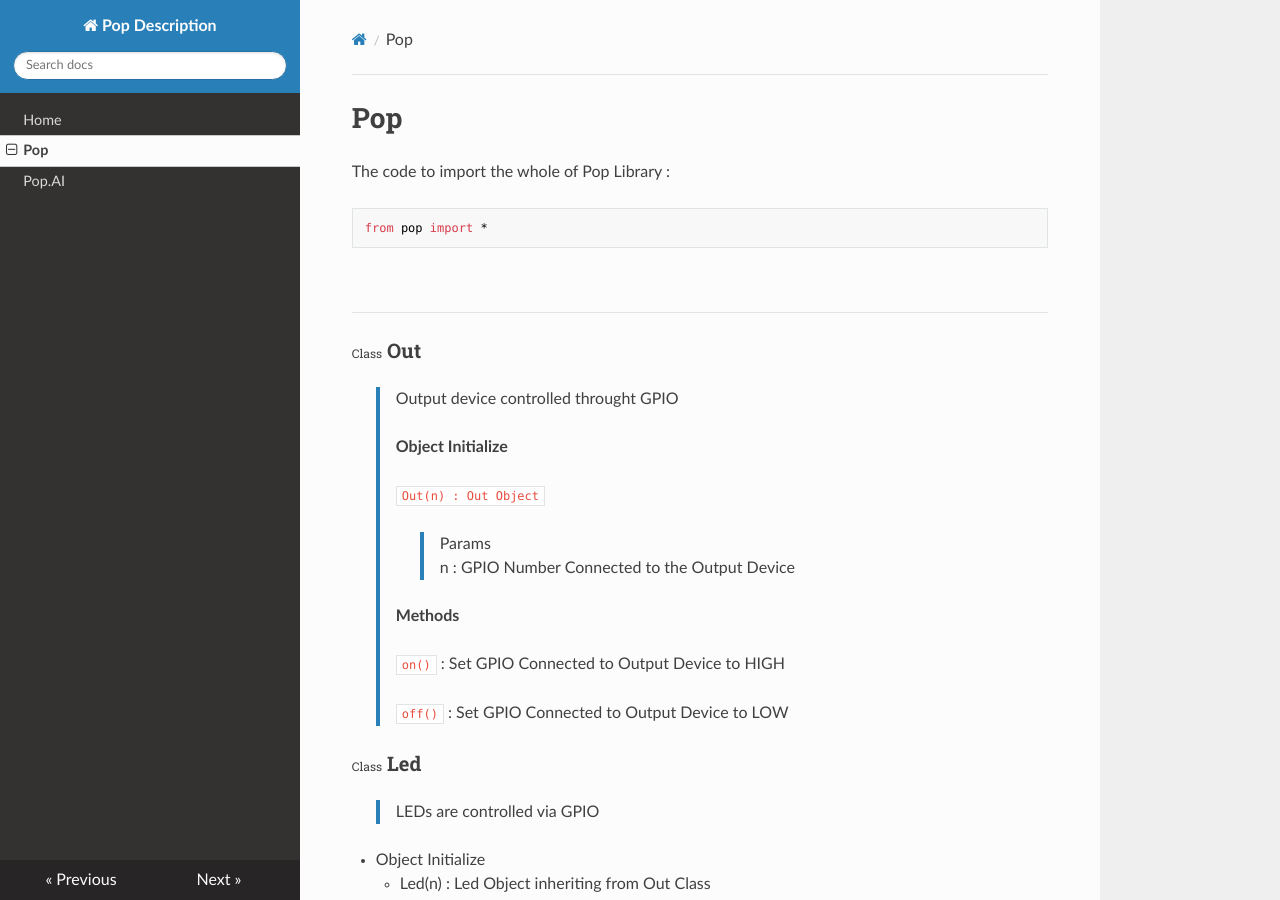
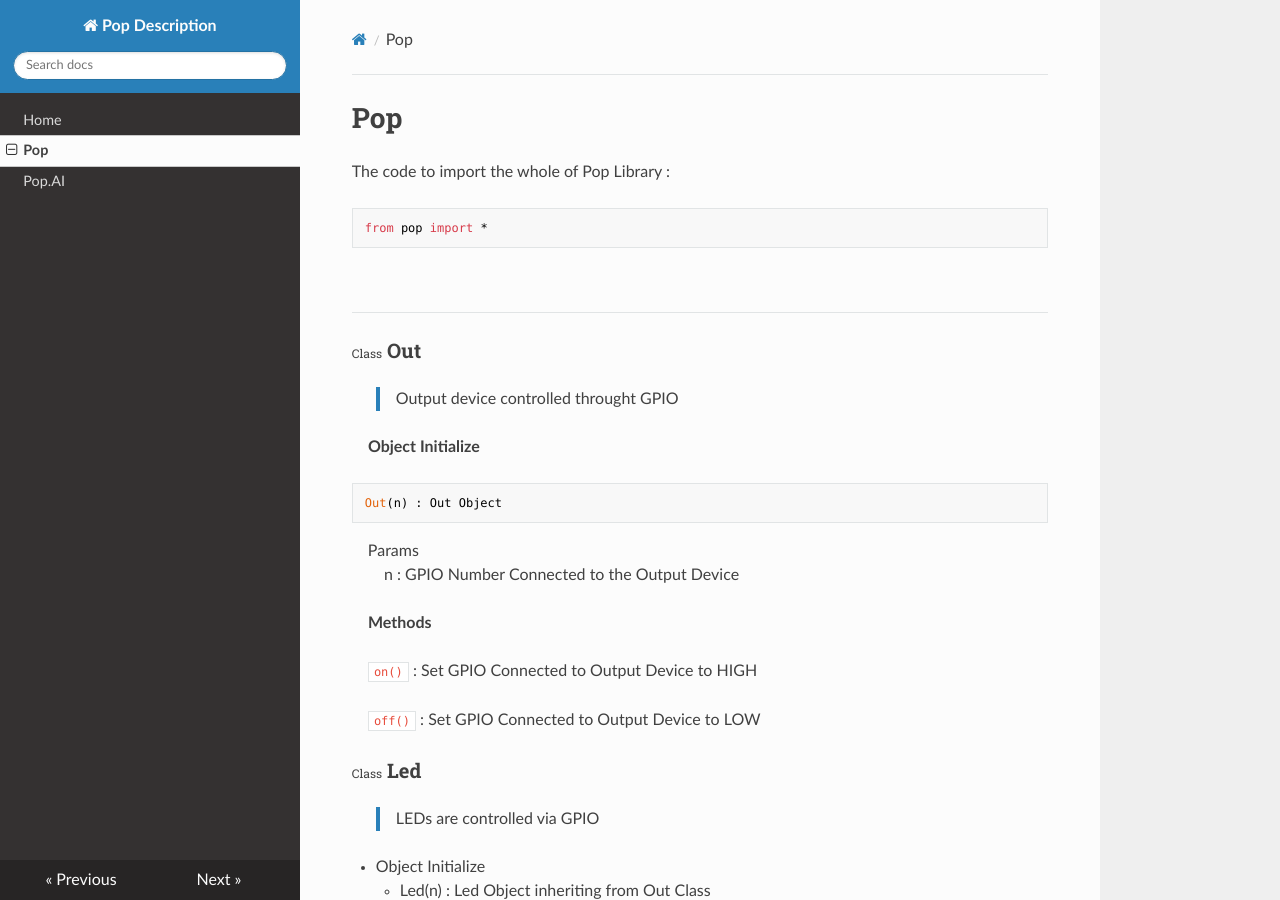
Before and after one commit to hbe-dev/pop_docs, an MkDocs documentation site: the page built from docs/pop.md, in a window 1280 px wide and 900 px high. Built offline with MkDocs 1.6.1, drawn with Linux system fonts in a browser that asks for light colours; nearby versions of some CDN libraries; some of the changed lines change nothing that is shown.

Commit message:
Update pop.md

````diff
--- a/docs/pop.md
+++ b/docs/pop.md
@@ -13,22 +13,22 @@ from pop import *
 
 > Output device controlled throught GPIO
 
->**Object Initialize**
->
-> ```
-> Out(n) : Out Object
-> ```
->
-> >Params
-> n : GPIO Number Connected to the Output Device
+&emsp; **Object Initialize**
 
->**Methods**
->
-> `on()`
->		: Set GPIO Connected to Output Device to HIGH
->
-> `off()`
->		: Set GPIO Connected to Output Device to LOW
+```
+Out(n) : Out Object
+```
+
+ &emsp; Params
+ &emsp;  &emsp;  n : GPIO Number Connected to the Output Device
+
+ &emsp; **Methods**
+
+  &emsp; `on()`
+		: Set GPIO Connected to Output Device to HIGH
+
+ &emsp;  `off()`
+		: Set GPIO Connected to Output Device to LOW
 
 ## <span style="font-size:0.6em; font-weight:normal;">Class</span> **Led**
 > LEDs are controlled via GPIO
````
